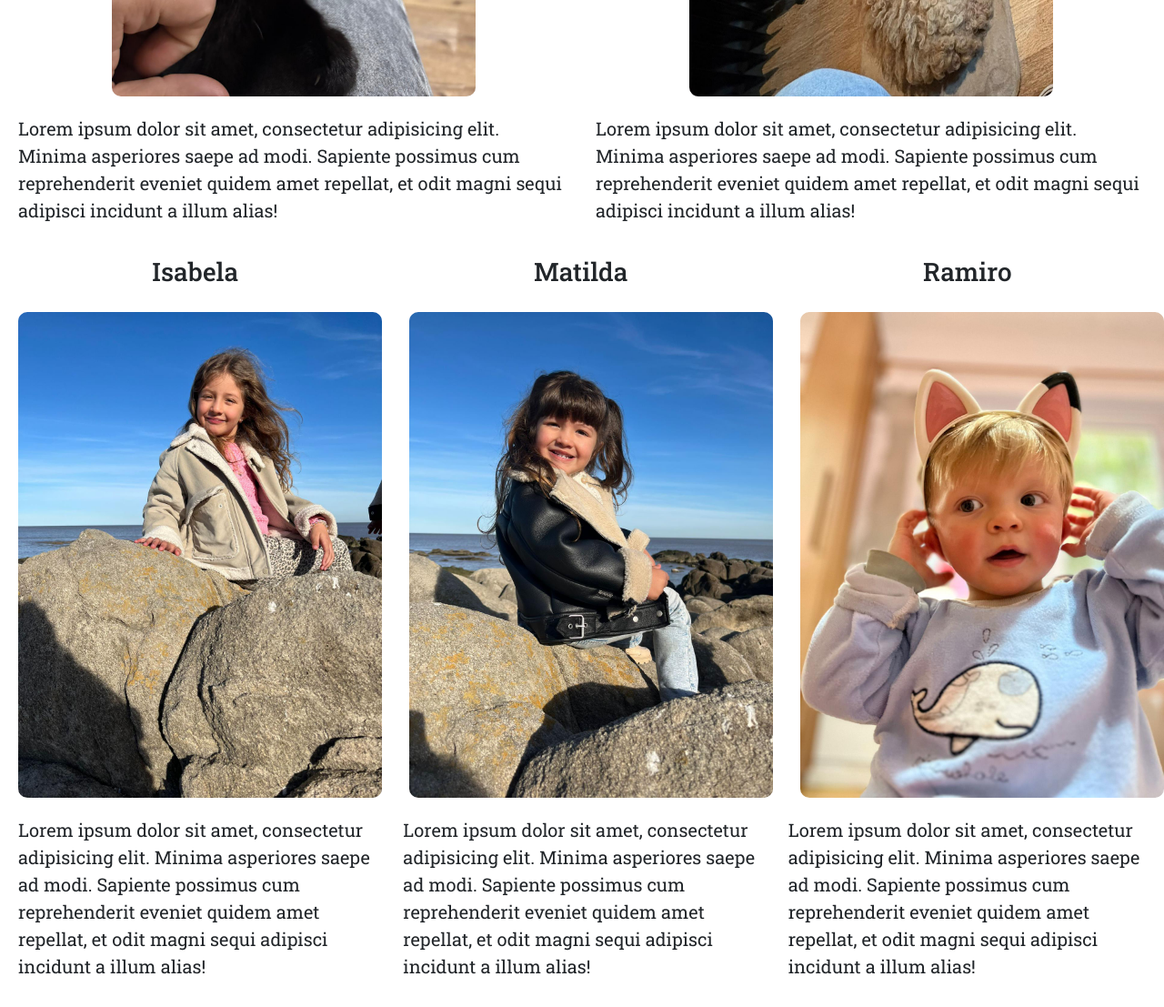
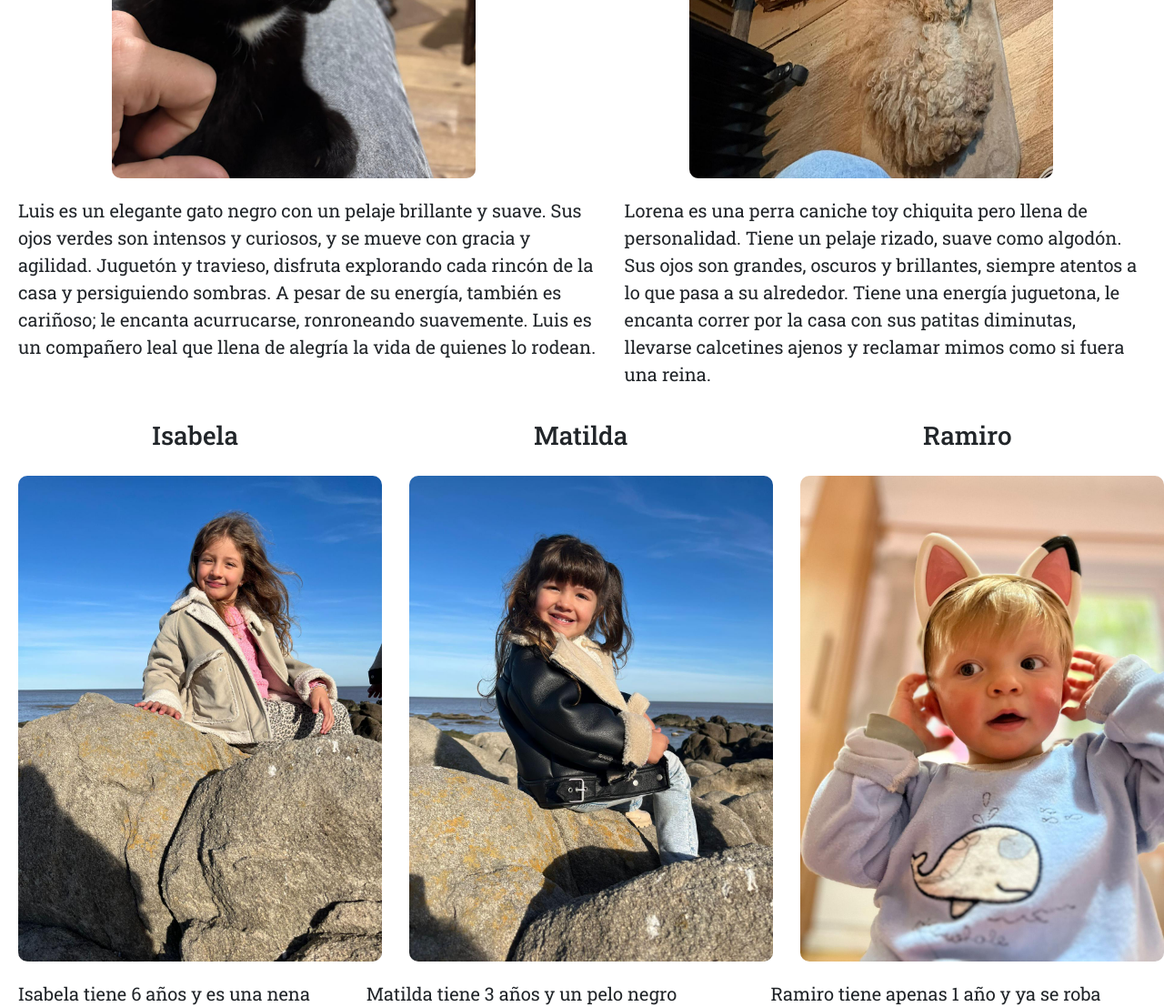
Before and after one commit to SantiBenitez08/Casamiento-SL, a plain HTML site: page pages/nosotros.html in a window 1280 px wide. Shown: the part 1430-2537 px from the top of the page at 91% size. Drawn offline with nearby package versions, Linux system fonts and the light colour scheme.

Commit message:
reemplazo de lorem y animaciones

```diff
--- a/pages/nosotros.html
+++ b/pages/nosotros.html
@@ -6,6 +6,8 @@
     <!-- BOOTSTRAP -->
      <link href="https://cdn.jsdelivr.net/npm/bootstrap@5.3.7/dist/css/bootstrap.min.css" rel="stylesheet"
      integrity="sha384-LN+7fdVzj6u52u30Kp6M/trliBMCMKTyK833zpbD+pXdCLuTusPj697FH4R/5mcr" crossorigin="anonymous">
+     <!-- ANIMATE -->
+    <link rel="stylesheet"href="https://cdnjs.cloudflare.com/ajax/libs/animate.css/4.1.1/animate.min.css"/>
     <!--CSS-->
     <link rel="stylesheet" href="../styles/style.css">
     <title>NOSOTROS</title>
@@ -44,13 +46,15 @@
         <section>
 
             <article class="info-nosotros">
-                <h1>SANTI Y LU</h1>
+                <h1 class="animate__heartBeat">SANTI Y LU</h1>
                 <h2>NUESTRA HISTORIA</h2>
 
-                <p>Lorem ipsum dolor sit amet, consectetur adipisicing elit.
-                Minima asperiores saepe ad modi. Sapiente possimus cum
-                reprehenderit eveniet quidem amet repellat, et odit magni
-                sequi adipisci incidunt a illum alias!</p>
+                <p>Luciana y Santiago se conocieron en una exposición de arte en la ciudad.
+                    Ella, apasionada por la pintura, y él, un musico talentoso, se sintieron atraídos de inmediato.
+                    Con cada encuentro, su conexión creció, compartiendo risas y sueños bajo el cielo estrellado.
+                    Un día, mientras paseaban por el parque, Santiago tomó la mano de Luciana y le susurró: "Eres la inspiración que nunca supe que necesitaba".
+                    En ese instante, supieron que estaban destinados a estar juntos. Con el tiempo, su amor floreció,
+                    convirtiendo cada día en una obra maestra de momentos compartidos y un cariño eterno.</p>
                 <img class="fotos-tam" src="../assets/Primera Foto.jpeg" alt="">
                 <h2>NUESTROS HIJOS</h2>
             </article>
@@ -64,15 +68,19 @@
                     <img class="fotos-ce" src="../assets/Lorena.jpeg" alt="">
                 </div>
                 <div class="info-hijos">
-                    <p>Lorem ipsum dolor sit amet, consectetur adipisicing elit.
-                    Minima asperiores saepe ad modi. Sapiente possimus cum
-                    reprehenderit eveniet quidem amet repellat, et odit magni
-                    sequi adipisci incidunt a illum alias!</p>
+                    <p>Luis es un elegante gato negro con un pelaje brillante y suave.
+                        Sus ojos verdes son intensos y curiosos, y se mueve con gracia y
+                        agilidad. Juguetón y travieso, disfruta explorando cada rincón de
+                        la casa y persiguiendo sombras. A pesar de su energía, también es
+                        cariñoso; le encanta acurrucarse, ronroneando suavemente. Luis es un compañero leal que llena de
+                        alegría la vida de quienes lo rodean.</p>
 
-                    <p>Lorem ipsum dolor sit amet, consectetur adipisicing elit.
-                    Minima asperiores saepe ad modi. Sapiente possimus cum
-                    reprehenderit eveniet quidem amet repellat, et odit magni
-                    sequi adipisci incidunt a illum alias!</p>
+                    <p>Lorena es una perra caniche toy chiquita pero llena de personalidad. Tiene un pelaje rizado,
+                        suave como algodón. Sus ojos son grandes,
+                        oscuros y brillantes, siempre atentos a lo que pasa a su alrededor.
+                        Tiene una energía juguetona, le encanta correr por la casa con
+                        sus patitas diminutas, llevarse calcetines ajenos y reclamar
+                        mimos como si fuera una reina.</p>
                 </div>
                 <div class="info-hijos">
                     <h3>Isabela</h3>
@@ -85,20 +93,24 @@
                     <img class="fotos-ce" src="../assets/Ramiro.jpeg" alt="">
                 </div>
                 <div class="info-hijos">
-                    <p>Lorem ipsum dolor sit amet, consectetur adipisicing elit.
-                    Minima asperiores saepe ad modi. Sapiente possimus cum
-                    reprehenderit eveniet quidem amet repellat, et odit magni
-                    sequi adipisci incidunt a illum alias!</p>
+                    <p>Isabela tiene 6 años y es una nena rubia de cabello finito y suave,
+                        que le cae en ondas hasta los hombros, aunque casi siempre lo
+                        lleva medio despeinado por tanta corridita, juego y viento de
+                        plaza. Tiene unos ojos grandes color miel, llenos de preguntas,
+                        ideas y travesuras.</p>
 
-                    <p>Lorem ipsum dolor sit amet, consectetur adipisicing elit.
-                    Minima asperiores saepe ad modi. Sapiente possimus cum
-                    reprehenderit eveniet quidem amet repellat, et odit magni
-                    sequi adipisci incidunt a illum alias!</p>
+                    <p>Matilda tiene 3 años y un pelo negro brillante que le cae como una
+                        cortina suave sobre la frente y los hombros, aunque casi siempre
+                        lo lleva atado en dos colitas que se le desarman a mitad del día.
+                        Es más chiquita que su hermana Isabela, pero ya tiene una
+                        personalidad gigante: terca, dulce y mandona en partes iguales.</p>
 
-                    <p>Lorem ipsum dolor sit amet, consectetur adipisicing elit.
-                    Minima asperiores saepe ad modi. Sapiente possimus cum
-                    reprehenderit eveniet quidem amet repellat, et odit magni
-                    sequi adipisci incidunt a illum alias!</p>
+                    <p>Ramiro tiene apenas 1 año y ya se roba todas las miradas. Es rubio,
+                        con un cabello finito y suave que brilla bajo el sol. Sus ojos,
+                        curiosos y expresivos, parecen querer descubrir el mundo a cada
+                        instante. Todavía está dando sus primeros pasos, con ese andar
+                        tambaleante tan característico que lo hace aún más adorable.
+                       </p>
                 </div>
 
         </section>
```
Also changed, not shown: index.html (+5 -3 lines), pages/ceremonia.html (+9 -13 lines), pages/contacto.html (+3 -1 lines), pages/fiesta.html (+3 -1 lines), scss/partials/components/_mediaQuerys.scss (added).
